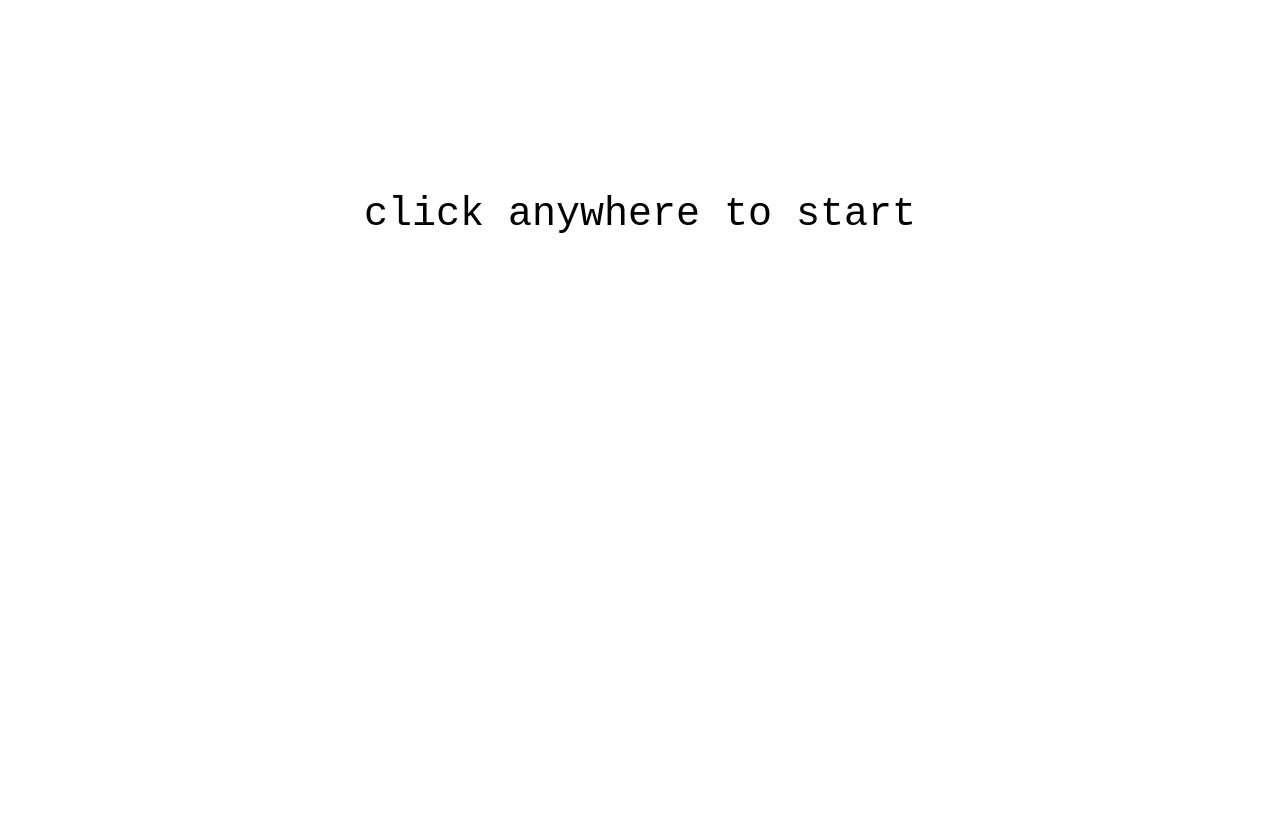
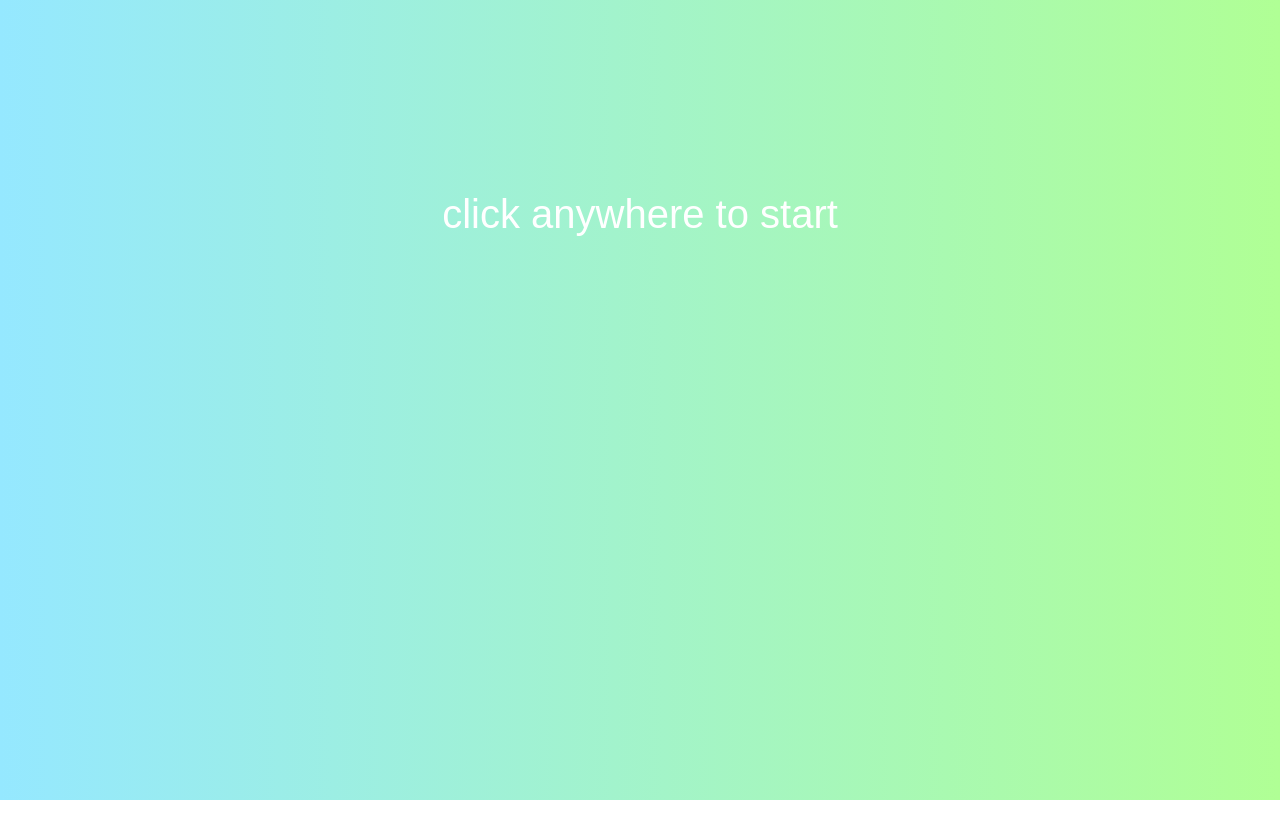
Before and after one commit to simulcast/stepsoftstep, a plain HTML site: page index.html in a window 1280 px wide. After the commit the page ends 800 px from the top, so only its background shows below. Drawn offline with nearby package versions, Linux system fonts and the light colour scheme.

Commit message:
pulled from aso

```diff
--- a/index.html
+++ b/index.html
@@ -3,9 +3,9 @@
 <html lang="en">
 <head>
     <meta charset="utf-8">
-    <title></title>
-    <meta name="description" content="hypertext audio">
-    <meta name="author" content="Tristan Rodman">
+    <title>step, soft step</title>
+    <meta name="description" content="step, soft step - a sound piece for the web broswer">
+    <meta name="author" content="tristan rodman">
     <link rel="stylesheet" href="style.css">
     <script src="scripts/script.js"></script>
     <script src="https://ajax.googleapis.com/ajax/libs/jquery/2.1.3/jquery.min.js"></script>
@@ -94,10 +94,10 @@
 </head>
 
 <body>
-    <div id="wrapper" onclick="openPlaybar();return false;">
-        <div id="instructions">
-            click anywhere to start
-        </div>
+    <div id="indexWrapper" onclick="openPlaybar();return false;">
+            <div id="instructions">
+                click anywhere to start
+            </div>
     </div>
     </a>
     <script>
--- a/style.css
+++ b/style.css
@@ -36,29 +36,20 @@ body {
     width: 100%;
     text-align: center;
     margin-top: 10%;
-    font-family: 'Courier New';
+    font-family: 'Helvetica';
+	font-color: white;
     font-size: 25vmin;
 }
 
 #instructions {
     position: relative;
-    color: black;
+    color: white;
     z-index: 10;
     width: 100%;
     text-align: center;
-    font-family: 'Courier New';
+    font-family: sans-serif;
     margin-top: 15%;
     font-size: 5vmin;
-}
-#instructions {
-    position: relative;
-    color: black;
-    z-index: 10;
-    width: 100%;
-    text-align: center;
-    font-family: 'Courier New';
-    margin-top: 15%;
-    font-size: 5vh;
 }
 
 #indexWrapper {
```
Also changed, not shown: 1 other file.
